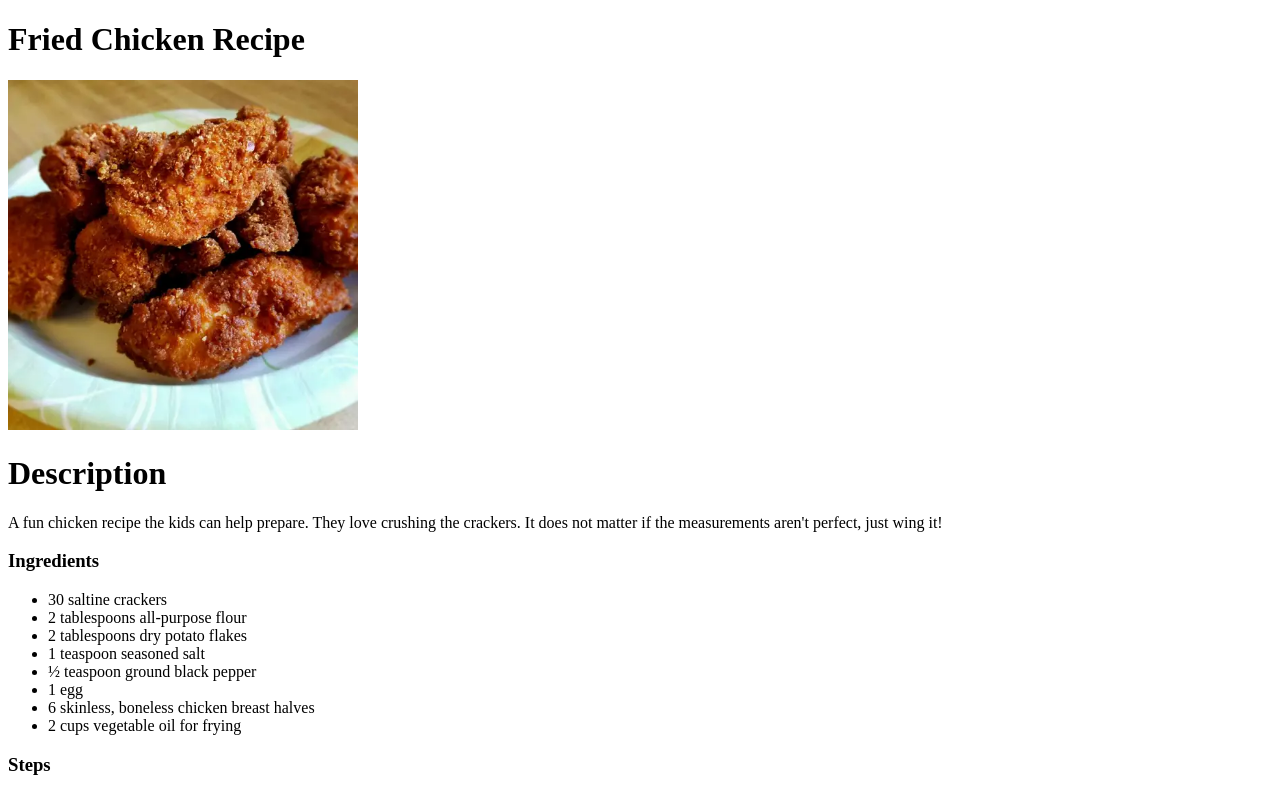
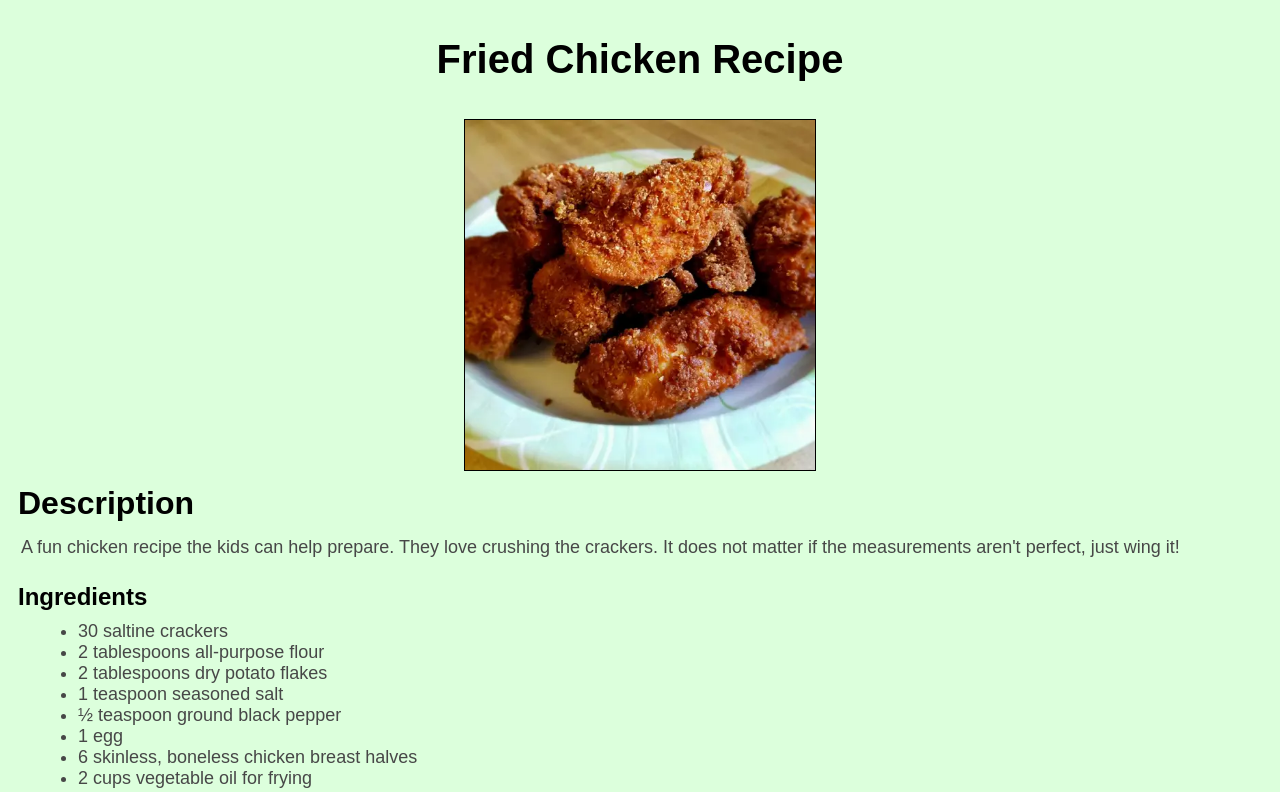
Before and after one commit to Dylancitouwu/odin-recipes, a plain HTML site: page recipes/friedchicken.html in a window 1280 px wide. Shown: the top 792 px of the page. Drawn offline with Linux system fonts and the light colour scheme.

Commit message:
Upgraded view with CSS changes

```diff
--- a/recipes/friedchicken.html
+++ b/recipes/friedchicken.html
@@ -3,15 +3,16 @@
     <head>
         <meta charset="UTF-8">
         <title>Fried Chicken Recipe</title>
+        <link rel="stylesheet" href="stylechicken.css">
     </head>
 
     <body>
-        <h1>Fried Chicken Recipe</h1>
-        <img src="../images/fried.png" alt="Fried chicken image" width="350">
-        <h1>Description</h1>
+        <h1 class="title">Fried Chicken Recipe</h1>
+        <div class="imag"><img src="../images/fried.png" alt="Fried chicken image"></div>
+        <h3 class="desc">Description</h3>
         <p>A fun chicken recipe the kids can help prepare. They love crushing the crackers. It does not matter if the measurements aren't perfect, just wing it!</p>
-        <h3>Ingredients</h3>
-        <ul>
+        <h3 class="sub1">Ingredients</h3>
+        <ul class="ingred">
             <li>30 saltine crackers</li>
             <li>2 tablespoons all-purpose flour</li>
             <li>2 tablespoons dry potato flakes</li>
@@ -21,8 +22,8 @@
             <li>6 skinless, boneless chicken breast halves</li>
             <li>2 cups vegetable oil for frying</li>
         </ul>
-        <h3>Steps</h3>
-        <ol>
+        <h3 class="sub2">Steps</h3>
+        <ol class="steps">
             <li>Place crackers in a large resealable plastic bag; seal bag and crush crackers with a rolling pin until they are coarse crumbs. Add the flour, potato flakes, seasoned salt, and pepper and mix well.</li>
             <li>Beat egg in a shallow dish or bowl. One by one, dredge chicken pieces in egg, then place in bag with crumb mixture. Seal bag and shake to coat.</li>
             <li>Heat oil in a deep-fryer or large saucepan to 350 degrees F (175 degrees C)</li>
--- /dev/null
+++ b/recipes/stylechicken.css
@@ -0,0 +1,65 @@
+body{
+    background-color: rgb(220, 255, 220);
+    font-family: Arial, Helvetica, sans-serif
+}
+
+.title{
+    font-size: 40px;
+    text-align: center;
+    padding: 10px;
+    font-weight: bold;
+}
+
+.imag{
+    text-align: center;
+}
+
+.imag img{
+    width: 350px;
+    border: 1px solid black
+}
+
+.desc{
+    text-align: left;
+    font-size: 32px;
+    margin-left: 10px;
+    margin-top: 10px;
+    margin-bottom: 10px;
+}
+
+p {
+    margin: 8px;
+    padding: 5px;
+    color:rgb(71, 71, 71);
+    font-size: 18px;
+}
+
+.sub1{
+    font-size: 24px;
+    margin-top: 20px;
+    margin-bottom: 10px;
+    margin-left: 10px;
+}
+
+.ingred{
+    font-size: 18px;
+    margin-left: 30px;
+    color:rgb(71, 71, 71);
+    margin-bottom: 3px;
+    margin-top: 3px;
+}
+
+.sub2{
+    font-size: 24px;
+    margin-top: 20px;
+    margin-bottom: 10px;
+    margin-left: 10px;
+}
+
+.steps{
+    font-size: 18px;
+    margin-left: 30px;
+    color:rgb(71, 71, 71);
+    margin-bottom: 3px;
+    margin-top: 3px;
+}
--- /dev/null
+++ b/recipes/stylefries.css
@@ -0,0 +1,65 @@
+body{
+    background-color: rgb(248, 248, 225);
+    font-family: Arial, Helvetica, sans-serif
+}
+
+.title{
+    font-size: 40px;
+    text-align: center;
+    padding: 10px;
+    font-weight: bold;
+}
+
+.imag{
+    text-align: center;
+}
+
+.imag img{
+    width: 350px;
+    border: 1px solid black
+}
+
+.desc{
+    text-align: left;
+    font-size: 32px;
+    margin-left: 10px;
+    margin-top: 10px;
+    margin-bottom: 10px;
+}
+
+p {
+    margin: 8px;
+    padding: 5px;
+    color:rgb(71, 71, 71);
+    font-size: 18px;
+}
+
+.sub1{
+    font-size: 24px;
+    margin-top: 20px;
+    margin-bottom: 10px;
+    margin-left: 10px;
+}
+
+.ingred{
+    font-size: 18px;
+    margin-left: 30px;
+    color:rgb(71, 71, 71);
+    margin-bottom: 3px;
+    margin-top: 3px;
+}
+
+.sub2{
+    font-size: 24px;
+    margin-top: 20px;
+    margin-bottom: 10px;
+    margin-left: 10px;
+}
+
+.steps{
+    font-size: 18px;
+    margin-left: 30px;
+    color:rgb(71, 71, 71);
+    margin-bottom: 3px;
+    margin-top: 3px;
+}
--- /dev/null
+++ b/recipes/stylepizza.css
@@ -0,0 +1,65 @@
+body{
+    background-color: rgb(255, 239, 223);
+    font-family: Arial, Helvetica, sans-serif;
+}
+
+.title{
+    font-size: 40px;
+    text-align: center;
+    padding: 10px;
+    font-weight: bold;
+}
+
+.imag{
+    text-align: center;
+}
+
+.imag img{
+    width: 350px;
+    border: 1px solid black
+}
+
+.desc{
+    text-align: left;
+    font-size: 32px;
+    margin-left: 10px;
+    margin-top: 10px;
+    margin-bottom: 10px;
+}
+
+p {
+    margin: 8px;
+    padding: 5px;
+    color:rgb(71, 71, 71);
+    font-size: 18px;
+}
+
+.sub1{
+    font-size: 24px;
+    margin-top: 20px;
+    margin-bottom: 10px;
+    margin-left: 10px;
+}
+
+.ingred{
+    font-size: 18px;
+    margin-left: 30px;
+    color:rgb(71, 71, 71);
+    margin-bottom: 3px;
+    margin-top: 3px;
+}
+
+.sub2{
+    font-size: 24px;
+    margin-top: 20px;
+    margin-bottom: 10px;
+    margin-left: 10px;
+}
+
+.steps{
+    font-size: 18px;
+    margin-left: 30px;
+    color:rgb(71, 71, 71);
+    margin-bottom: 3px;
+    margin-top: 3px;
+}
```
Also changed, not shown: recipes/ffries.html (+8 -7 lines), recipes/pizza.html (+8 -7 lines).
